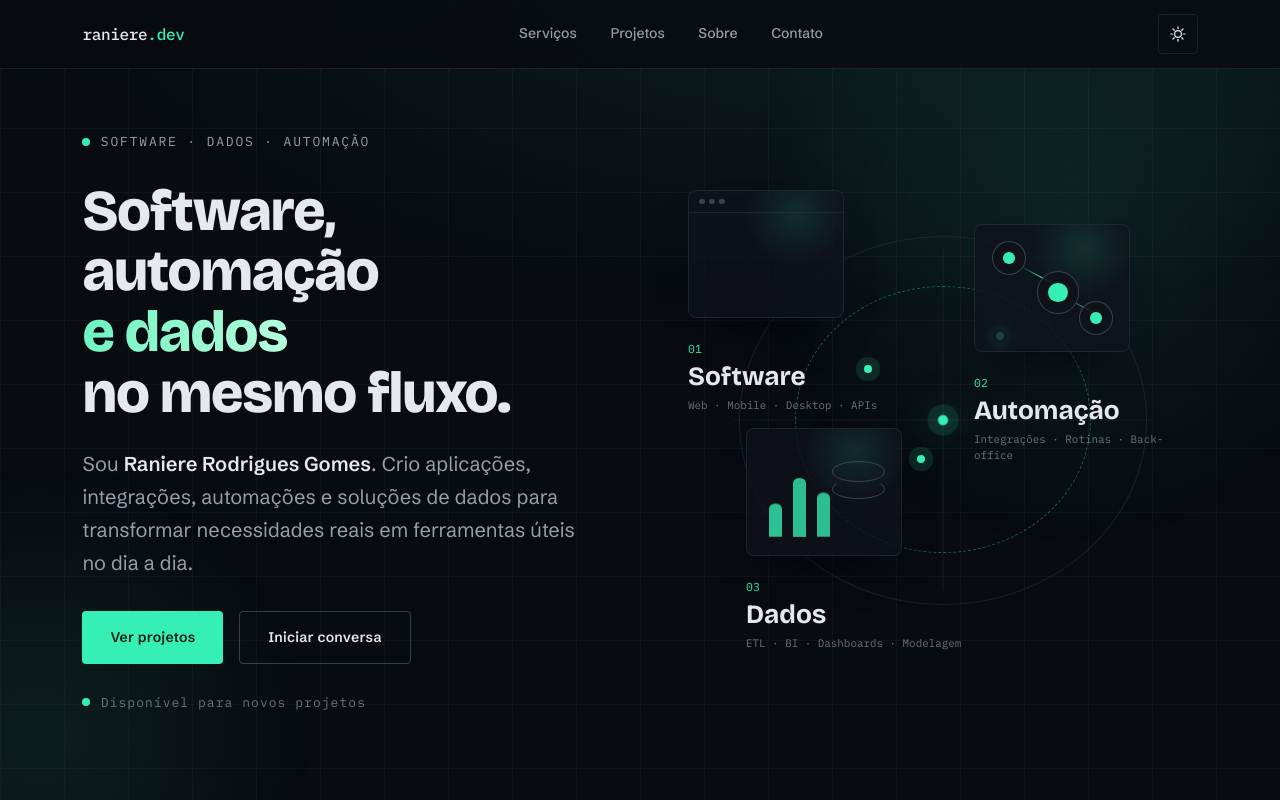
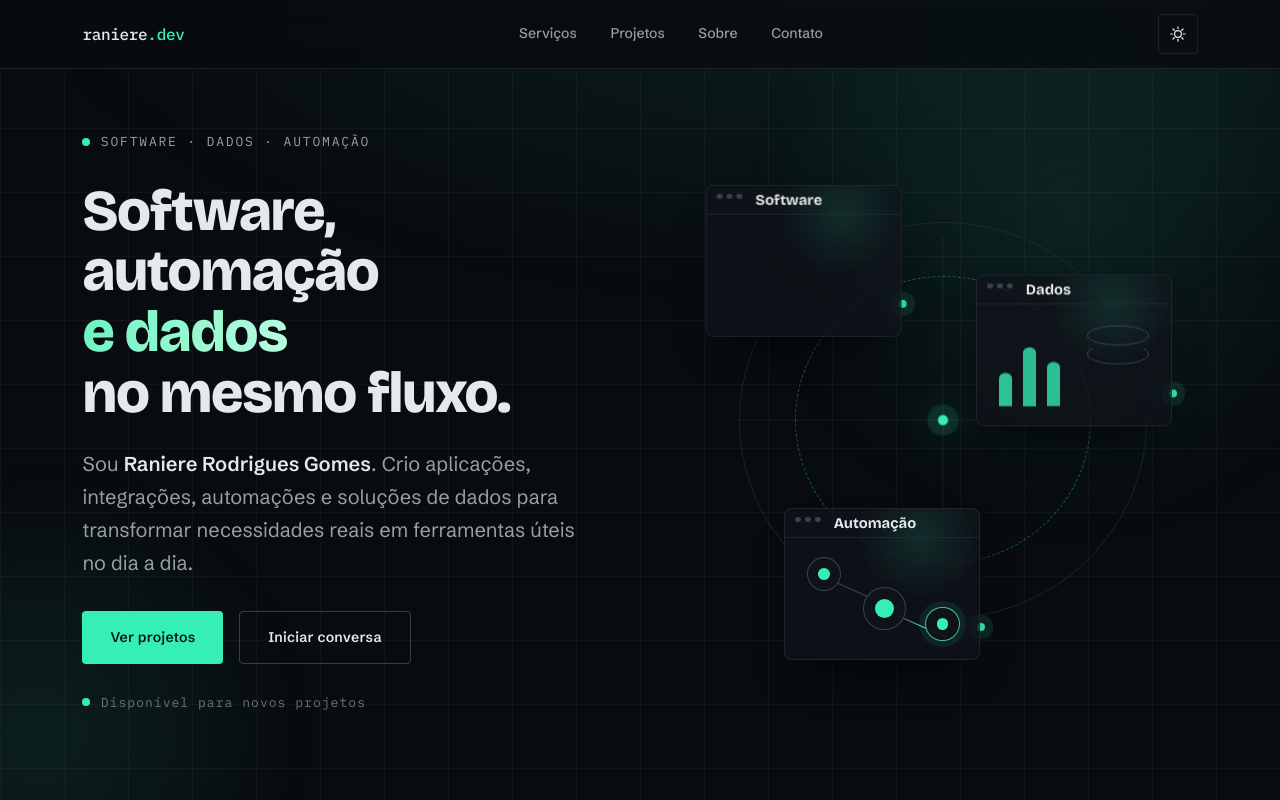
Before and after one commit to raniere57/raniere-dev, a React (Vite) app: page / in a window 1280 px wide. Shown: the top 800 px of the page. Built offline with nearby package versions, Linux system fonts and the light colour scheme.

Commit message:
Anima janelas orbitais do hero

```diff
--- a/src/components/hero/HeroScopeMap.tsx
+++ b/src/components/hero/HeroScopeMap.tsx
@@ -4,25 +4,30 @@ const LANES = [
   {
     id: 'software',
     title: 'Software',
-    detail: 'Web · Mobile · Desktop · APIs',
   },
   {
     id: 'automacao',
     title: 'Automação',
-    detail: 'Integrações · Rotinas · Back-office',
   },
   {
     id: 'dados',
     title: 'Dados',
-    detail: 'ETL · BI · Dashboards · Modelagem',
   },
 ]
 
-function ScopeArtifact({ id }: { id: string }) {
+function WindowBar({ title }: { title: string }) {
+  return (
+    <span className="artifact-window__bar">
+      <span className="artifact-window__title">{title}</span>
+    </span>
+  )
+}
+
+function ScopeArtifact({ id, title }: { id: string; title: string }) {
   if (id === 'software') {
     return (
       <div className="scope-artifact scope-artifact--software">
-        <span className="artifact-window__bar" />
+        <WindowBar title={title} />
         <span className="artifact-code__line artifact-code__line--one">const app = build()</span>
         <span className="artifact-code__line artifact-code__line--two">api.sync(data)</span>
         <span className="artifact-code__line artifact-code__line--three">return ui</span>
@@ -34,6 +39,7 @@ function ScopeArtifact({ id }: { id: string }) {
   if (id === 'automacao') {
     return (
       <div className="scope-artifact scope-artifact--automacao">
+        <WindowBar title={title} />
         <span className="artifact-flow__line artifact-flow__line--a" />
         <span className="artifact-flow__line artifact-flow__line--b" />
         <span className="artifact-flow__node artifact-flow__node--source" />
@@ -45,6 +51,7 @@ function ScopeArtifact({ id }: { id: string }) {
 
   return (
     <div className="scope-artifact scope-artifact--dados">
+      <WindowBar title={title} />
       <span className="artifact-data__bar artifact-data__bar--one" />
       <span className="artifact-data__bar artifact-data__bar--two" />
       <span className="artifact-data__bar artifact-data__bar--three" />
@@ -68,12 +75,7 @@ export function HeroScopeMap() {
             className={`scope-map__domain scope-map__domain--${lane.id}`}
             style={{ '--lane-index': index } as CSSProperties}
           >
-            <ScopeArtifact id={lane.id} />
-            <div className="scope-map__label">
-              <span>{String(index + 1).padStart(2, '0')}</span>
-              <strong>{lane.title}</strong>
-              <small>{lane.detail}</small>
-            </div>
+            <ScopeArtifact id={lane.id} title={lane.title} />
           </div>
         ))}
       </div>
--- a/src/components/hero/hero.css
+++ b/src/components/hero/hero.css
@@ -190,7 +190,7 @@
 
 .scope-map {
   position: relative;
-  min-height: clamp(28rem, 36vw, 38rem);
+  min-height: clamp(31rem, 38vw, 40rem);
 }
 
 .scope-map::before,
@@ -222,9 +222,6 @@
 .scope-map__grid {
   position: absolute;
   inset: 0;
-  display: grid;
-  grid-template-columns: repeat(6, 1fr);
-  grid-template-rows: repeat(6, 1fr);
 }
 
 .scope-map__grid::before {
@@ -237,23 +234,22 @@
   opacity: 0.45;
 }
 
-.scope-map__core,
-.scope-map__domain {
-  position: relative;
+.scope-map__core {
+  position: absolute;
   z-index: 1;
 }
 
 .scope-map__core {
-  grid-column: 3 / 5;
-  grid-row: 3 / 5;
-  align-self: center;
-  justify-self: center;
+  top: 50%;
+  left: 50%;
+  translate: -50% -50%;
   width: min(100%, 8.5rem);
   aspect-ratio: 1;
   display: grid;
   place-content: center;
   border-radius: 50%;
   text-align: center;
+  scale: 1;
   animation: scope-breathe 5s ease-in-out infinite;
 }
 
@@ -269,22 +265,21 @@
 
 @keyframes scope-breathe {
   50% {
-    transform: scale(1.035);
+    scale: 1.035;
     border-color: var(--color-accent);
   }
 }
 
 .scope-map__domain {
-  width: min(100%, 14rem);
-  display: grid;
-  gap: 0.85rem;
-  animation: scope-node-enter 0.8s var(--ease-out-expo) both;
-  animation-delay: calc(520ms + var(--lane-index) * 120ms);
-  transition: transform var(--duration-normal) var(--ease-out-expo);
+  position: absolute;
+  z-index: 2;
+  width: max-content;
+  animation: scope-orbit 18s cubic-bezier(0.76, 0, 0.24, 1) infinite;
+  animation-delay: calc(var(--lane-index) * -6s);
 }
 
 .scope-map__domain:hover {
-  transform: translateY(-4px);
+  z-index: 3;
 }
 
 .scope-map__domain::before {
@@ -295,86 +290,59 @@
   border-radius: 50%;
   background: var(--color-accent);
   box-shadow: 0 0 0 8px var(--color-accent-soft);
+  right: -0.3rem;
+  bottom: 1.8rem;
 }
 
 .scope-map__domain--software {
-  grid-column: 1 / 4;
-  grid-row: 1 / 3;
-  align-self: start;
-}
-
-.scope-map__domain--software::before {
-  right: 18%;
-  bottom: 18%;
+  --orbit-a-x: 1.1rem;
+  --orbit-a-y: 0.8rem;
+  --orbit-b-x: 18rem;
+  --orbit-b-y: 6.4rem;
+  --orbit-c-x: 6rem;
+  --orbit-c-y: 21rem;
 }
 
 .scope-map__domain--automacao {
-  grid-column: 4 / 7;
-  grid-row: 2 / 4;
-  align-self: center;
-  justify-self: end;
-}
-
-.scope-map__domain--automacao::before {
-  left: 10%;
-  top: 45%;
+  --orbit-a-x: 18rem;
+  --orbit-a-y: 6.4rem;
+  --orbit-b-x: 6rem;
+  --orbit-b-y: 21rem;
+  --orbit-c-x: 1.1rem;
+  --orbit-c-y: 0.8rem;
 }
 
 .scope-map__domain--dados {
-  grid-column: 1 / 5;
-  grid-row: 5 / 7;
-  align-self: end;
-  justify-self: center;
+  --orbit-a-x: 6rem;
+  --orbit-a-y: 21rem;
+  --orbit-b-x: 1.1rem;
+  --orbit-b-y: 0.8rem;
+  --orbit-c-x: 18rem;
+  --orbit-c-y: 6.4rem;
 }
 
-.scope-map__domain--dados::before {
-  right: 20%;
-  top: 12%;
-}
-
-@keyframes scope-node-enter {
-  from {
-    opacity: 0;
-    transform: translateY(18px) scale(0.98);
+@keyframes scope-orbit {
+  0%,
+  23% {
+    transform: translate3d(var(--orbit-a-x), var(--orbit-a-y), 0);
   }
-  to {
-    opacity: 1;
-    transform: none;
+  33%,
+  56% {
+    transform: translate3d(var(--orbit-b-x), var(--orbit-b-y), 0);
   }
-}
-
-.scope-map__label {
-  max-width: 15rem;
-}
-
-.scope-map__label span {
-  display: inline-block;
-  font-family: var(--font-mono);
-  font-size: 0.72rem;
-  color: var(--color-accent);
-  margin-bottom: 0.35rem;
-}
-
-.scope-map__label strong {
-  display: block;
-  font-family: var(--font-display);
-  font-size: clamp(1.15rem, 1rem + 1vw, 1.65rem);
-  line-height: 1.05;
-}
-
-.scope-map__label small {
-  display: block;
-  margin-top: 0.35rem;
-  font-family: var(--font-mono);
-  font-size: 0.68rem;
-  line-height: 1.5;
-  color: var(--color-text-faint);
+  66%,
+  89% {
+    transform: translate3d(var(--orbit-c-x), var(--orbit-c-y), 0);
+  }
+  100% {
+    transform: translate3d(var(--orbit-a-x), var(--orbit-a-y), 0);
+  }
 }
 
 .scope-artifact {
   position: relative;
-  width: 9.75rem;
-  height: 8rem;
+  width: 12.25rem;
+  height: 9.5rem;
   border: 1px solid var(--color-border);
   border-radius: 8px;
   background:
@@ -388,7 +356,7 @@
 .artifact-window__bar {
   position: absolute;
   inset: 0 0 auto;
-  height: 1.4rem;
+  height: 1.8rem;
   border-bottom: 1px solid var(--color-border);
 }
 
@@ -406,10 +374,21 @@
     1.24rem 0 0 var(--color-border-strong);
 }
 
+.artifact-window__title {
+  position: absolute;
+  top: 0.42rem;
+  left: 3.05rem;
+  font-family: var(--font-display);
+  font-size: 0.92rem;
+  font-weight: 700;
+  line-height: 1;
+  color: var(--color-text);
+}
+
 .artifact-code__line,
 .artifact-window__cursor {
   position: absolute;
-  left: 1rem;
+  left: 1.1rem;
 }
 
 .artifact-code__line {
@@ -417,25 +396,25 @@
   overflow: hidden;
   white-space: nowrap;
   font-family: var(--font-mono);
-  font-size: 0.72rem;
+  font-size: 0.78rem;
   line-height: 1;
   color: var(--color-text-muted);
   animation: code-type 6s steps(18) infinite;
 }
 
 .artifact-code__line--one {
-  top: 2.35rem;
+  top: 3rem;
   color: var(--color-accent);
   animation-delay: 0ms;
 }
 
 .artifact-code__line--two {
-  top: 3.65rem;
+  top: 4.35rem;
   animation-delay: 350ms;
 }
 
 .artifact-code__line--three {
-  top: 4.95rem;
+  top: 5.7rem;
   animation-delay: 700ms;
 }
 
@@ -446,7 +425,7 @@
   }
   32%,
   76% {
-    width: 7.6rem;
+    width: 9.1rem;
   }
   92%,
   100% {
@@ -455,7 +434,7 @@
 }
 
 .artifact-window__cursor {
-  top: 6.25rem;
+  top: 7.25rem;
   height: 0.9rem;
   width: 0.55rem;
   border-radius: 2px;
@@ -474,6 +453,19 @@
   border: 1px solid var(--color-border-strong);
   border-radius: 50%;
   background: color-mix(in oklab, var(--color-bg-raised) 88%, transparent);
+  animation: flow-node 3.6s ease-in-out infinite;
+}
+
+.artifact-flow__node--source {
+  animation-delay: 0ms;
+}
+
+.artifact-flow__node--router {
+  animation-delay: 1.15s;
+}
+
+.artifact-flow__node--target {
+  animation-delay: 2.3s;
 }
 
 .artifact-flow__node::before {
@@ -485,40 +477,82 @@
 }
 
 .artifact-flow__node--source {
-  top: 1rem;
-  left: 1.05rem;
+  top: 3rem;
+  left: 1.35rem;
 }
 
 .artifact-flow__node--router {
-  top: 2.9rem;
-  left: 3.85rem;
+  top: 4.9rem;
+  left: 4.9rem;
   width: 2.65rem;
   height: 2.65rem;
 }
 
 .artifact-flow__node--target {
-  right: 1rem;
-  bottom: 1rem;
+  right: 1.2rem;
+  bottom: 1.1rem;
 }
 
 .artifact-flow__line {
   height: 1px;
+  background: var(--color-border-strong);
+  transform-origin: left;
+  overflow: hidden;
+}
+
+.artifact-flow__line::before {
+  content: '';
+  position: absolute;
+  inset: 0;
   background: linear-gradient(90deg, transparent, var(--color-accent), transparent);
-  transform-origin: left;
+  transform: translateX(-100%);
+  animation: flow-line 3.6s ease-in-out infinite;
 }
 
 .artifact-flow__line--a {
-  top: 2.55rem;
-  left: 2.85rem;
-  width: 3.15rem;
-  transform: rotate(28deg);
+  top: 4.55rem;
+  left: 3.2rem;
+  width: 3.9rem;
+  transform: rotate(24deg);
 }
 
 .artifact-flow__line--b {
-  top: 4.65rem;
-  left: 5.9rem;
-  width: 2.8rem;
-  transform: rotate(28deg);
+  top: 6.6rem;
+  left: 7rem;
+  width: 3.35rem;
+  transform: rotate(24deg);
+}
+
+.artifact-flow__line--b::before {
+  animation-delay: 1.15s;
+}
+
+@keyframes flow-node {
+  0%,
+  24%,
+  100% {
+    border-color: var(--color-border-strong);
+    box-shadow: none;
+  }
+  10% {
+    border-color: var(--color-accent);
+    box-shadow: 0 0 0 8px var(--color-accent-soft);
+  }
+}
+
+@keyframes flow-line {
+  0%,
+  12% {
+    transform: translateX(-100%);
+  }
+  38%,
+  60% {
+    transform: translateX(0);
+  }
+  80%,
+  100% {
+    transform: translateX(100%);
+  }
 }
 
 .artifact-data__bar,
@@ -527,7 +561,7 @@
 }
 
 .artifact-data__bar {
-  bottom: 1.15rem;
+  bottom: 1.2rem;
   width: 0.82rem;
   border-radius: 999px 999px 2px 2px;
   background: var(--color-accent);
@@ -560,19 +594,19 @@
 }
 
 .artifact-data__base {
-  right: 1rem;
-  width: 3.3rem;
+  right: 1.35rem;
+  width: 3.9rem;
   height: 1.3rem;
   border: 1px solid var(--color-border-strong);
   border-radius: 50%;
 }
 
 .artifact-data__base--top {
-  top: 2rem;
+  top: 3.1rem;
 }
 
 .artifact-data__base--bottom {
-  top: 3.1rem;
+  top: 4.25rem;
   border-top-color: transparent;
 }
 
@@ -640,16 +674,22 @@
   }
 
   .scope-map__core {
+    position: relative;
+    top: auto;
+    left: auto;
     order: -1;
     width: 11rem;
     margin-inline: auto;
+    translate: none;
   }
 
   .scope-map__domain {
+    position: relative;
     width: 100%;
-    grid-template-columns: auto 1fr;
-    align-items: center;
-    gap: 1rem;
+    display: grid;
+    justify-items: center;
+    animation: none;
+    transform: none;
   }
 
   .scope-map__domain::before {
@@ -657,7 +697,7 @@
   }
 
   .scope-artifact {
-    width: 9.75rem;
-    height: 8rem;
+    width: min(100%, 18rem);
+    height: 10rem;
   }
 }
```
